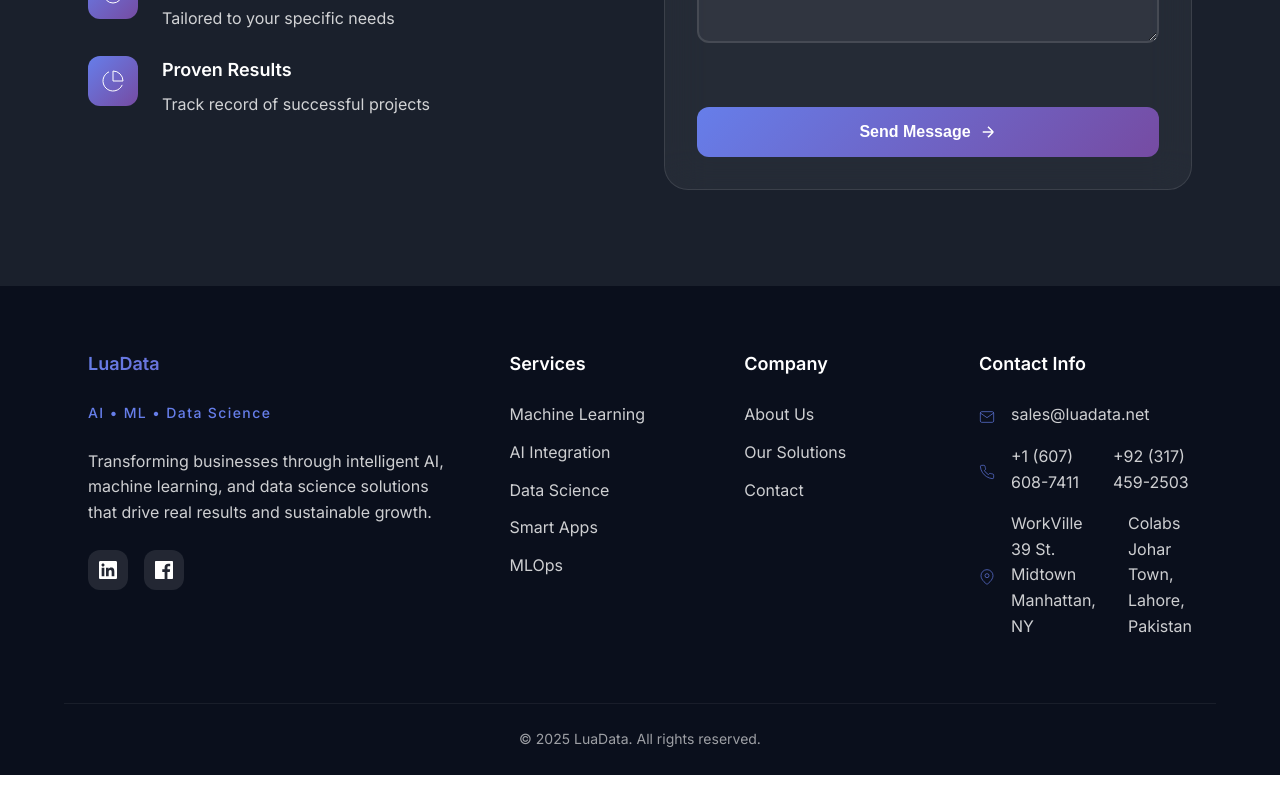
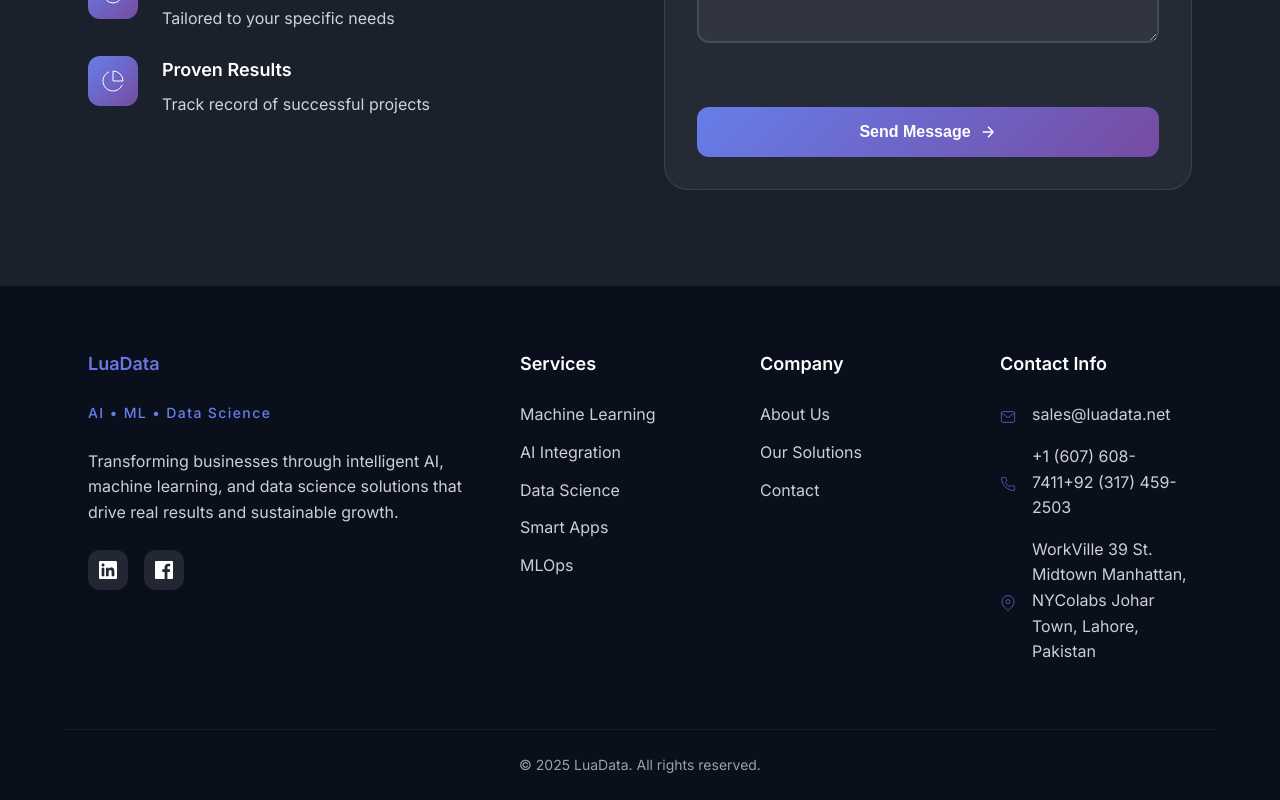
Before and after one commit to hamza0011/luadata, a React (Vite) app: page / in a window 1280 px wide. Shown: the part 5151-5951 px from the top of the page. Before the commit the page ends 5926 px from the top, so only its background shows below. Built offline with nearby package versions, Linux system fonts and the light colour scheme.

Commit message:
Update App.jsx

```diff
--- a/src/App.jsx
+++ b/src/App.jsx
@@ -1042,8 +1042,10 @@ const handleFormSubmit = async (e) => {
                     <path d="M22 16.92v3a2 2 0 01-2.18 2 19.79 19.79 0 01-8.63-3.07 19.5 19.5 0 01-6-6 19.79 19.79 0 01-3.07-8.67A2 2 0 014.11 2h3a2 2 0 012 1.72 12.84 12.84 0 00.7 2.81 2 2 0 01-.45 2.11L8.09 9.91a16 16 0 006 6l1.27-1.27a2 2 0 012.11-.45 12.84 12.84 0 002.81.7A2 2 0 0122 16.92z"/>
                   </svg>
                 </div>
-                <div><a href="tel:+16076087411">+1 (607) 608-7411</a></div><br />
-                <div><a href="tel:+923174592503">+92 (317) 459-2503</a></div>
+                <div className="phone-block">
+                  <a href="tel:+16076087411">+1 (607) 608-7411</a>
+                  <a href="tel:+923174592503">+92 (317) 459-2503</a>
+                </div>
               </div>
               <div className="contact-info-item">
                 <div className="contact-icon">
@@ -1052,8 +1054,10 @@ const handleFormSubmit = async (e) => {
                     <circle cx="12" cy="10" r="3"/>
                   </svg>
                 </div>
-                <span>WorkVille 39 St. Midtown Manhattan, NY</span><br />
-                <span>Colabs Johar Town, Lahore, Pakistan</span>
+                <div className="address-section">
+                  <span>WorkVille 39 St. Midtown Manhattan, NY</span>
+                  <span>Colabs Johar Town, Lahore, Pakistan</span>
+                </div>
               </div>
             </div>
           </div>
```
